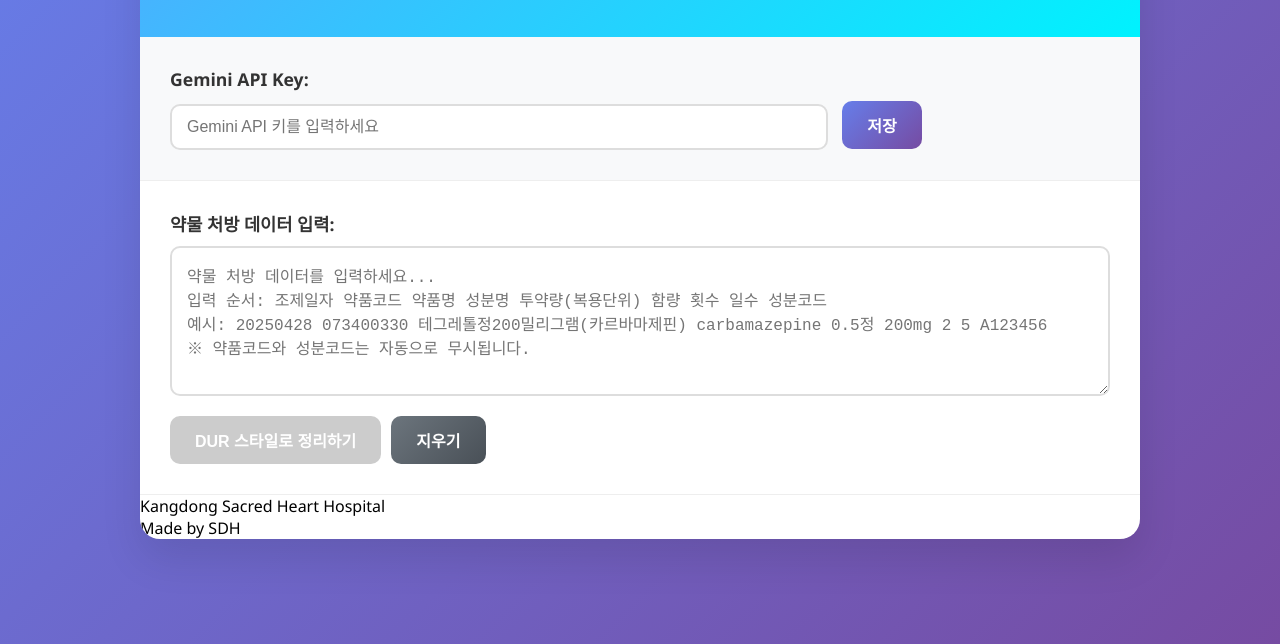
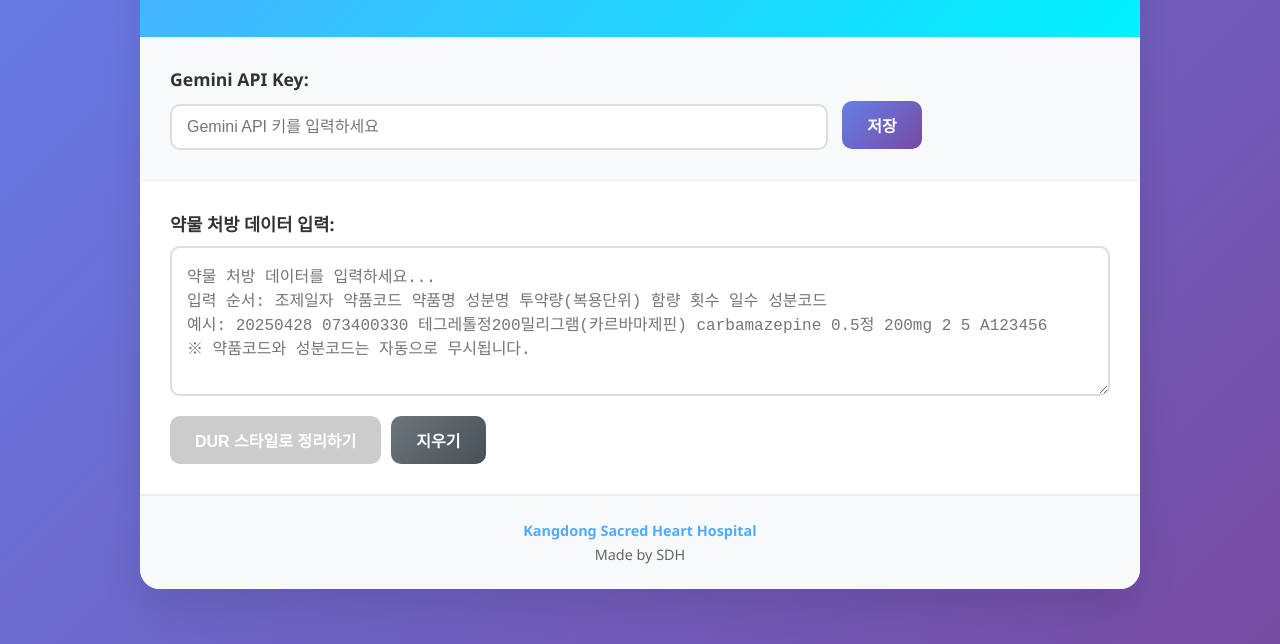
Before and after one commit to angryshin/Drugsummary, a plain HTML site: page index.html in a window 1280 px wide. Shown: the part 156-800 px from the top of the page. Drawn offline with Linux system fonts and the light colour scheme.

Commit message:
Add files via upload

```diff
--- a/style.css
+++ b/style.css
@@ -256,6 +256,24 @@ textarea:focus {
     border-bottom: none;
 }
 
+.footer-section {
+    background: #f8f9fa;
+    text-align: center;
+    padding: 20px;
+    border-top: 1px solid #eee;
+    color: #666;
+    font-size: 0.9rem;
+}
+
+.footer-section p {
+    margin: 5px 0;
+}
+
+.footer-section p:first-child {
+    font-weight: 600;
+    color: #4facfe;
+}
+
 @media (max-width: 768px) {
     body {
         padding: 10px;
```
